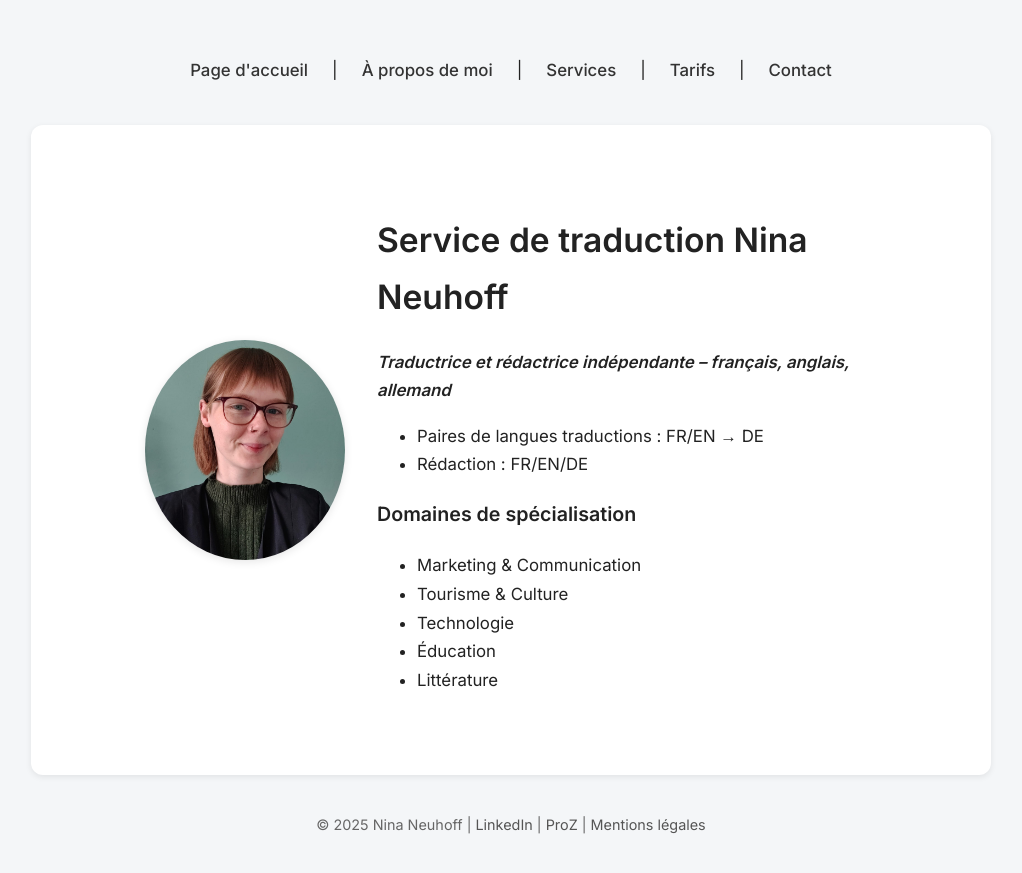
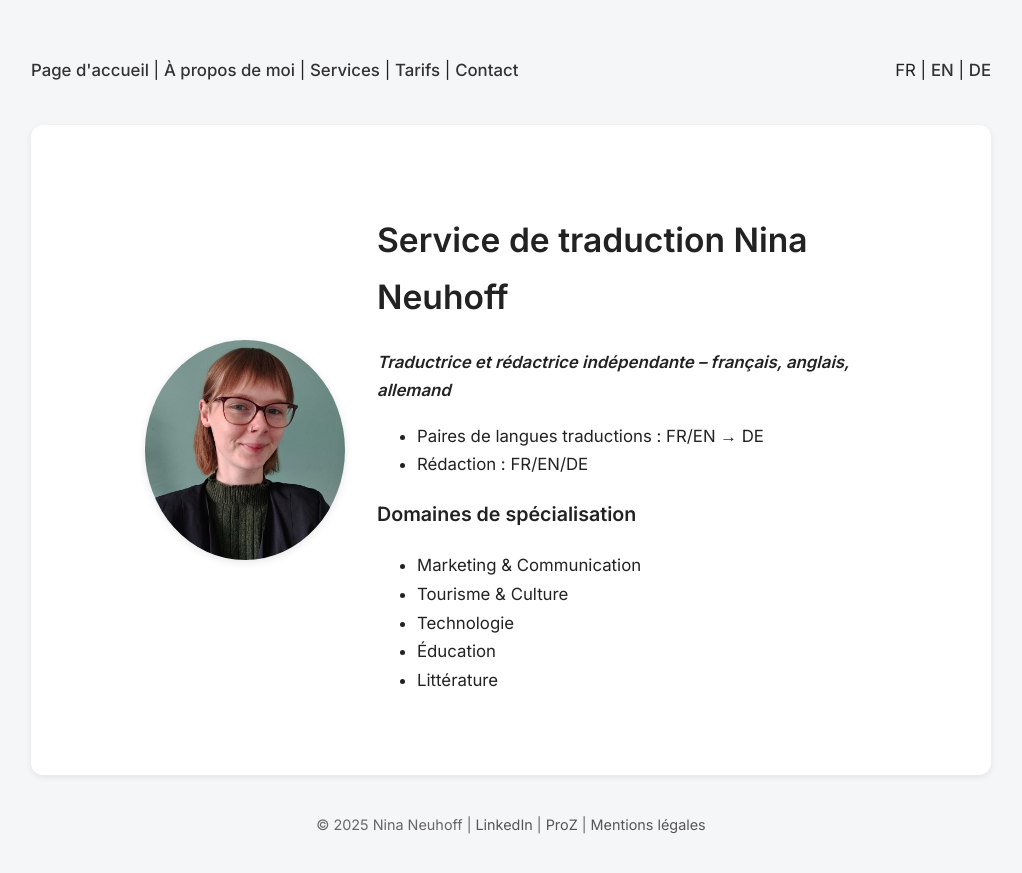
Before and after one commit to nneuhoff/traduction-translation-uebersetzung, a Jekyll site: the page built from fr/index.md, in a window 1280 px wide. Shown: the top 873 px of the page, without its empty margins (129-1151 px from the left). Built offline with Jekyll 4.4.1, drawn with Linux system fonts in a browser that asks for light colours.

Commit message:
Update default-fr.html

```diff
--- a/_layouts/default-fr.html
+++ b/_layouts/default-fr.html
@@ -9,15 +9,20 @@
 </head>
 <body>
   <!-- Header -->
-  <header>
-    <nav>
+<header>
+  <nav style="display: flex; justify-content: space-between; align-items: center; padding: 1rem 0;">
+    <div>
       <a href="{{ '/index.html' | relative_url }}">Page d'accueil</a> |
       <a href="{{ '/about.html' | relative_url }}">À propos de moi</a> |
       <a href="{{ '/services.html' | relative_url }}">Services</a> |
       <a href="{{ '/pricing.html' | relative_url }}">Tarifs</a> |
       <a href="{{ '/contact.html' | relative_url }}">Contact</a>
-    </nav>
-  </header>
+    </div>
+    <div>
+      FR | <a href="../en/index.html">EN</a> | <a href="../de/index.html">DE</a>
+    </div>
+  </nav>
+</header>
 
   <!-- Main content -->
   <main>
```
